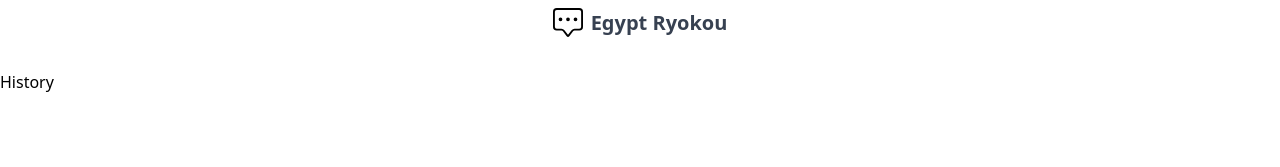
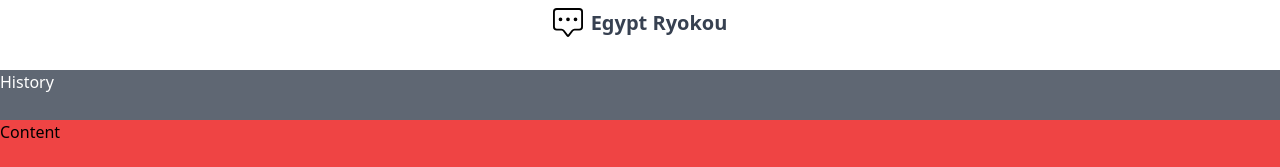
Before and after one commit to youssefmetwalli/TravelApp, a React (Create React App) app: page / in a window 1280 px wide. Shown: the part 1856-2023 px from the top of the page. Before the commit the page ends 1950 px from the top, so only its background shows below. Built offline with nearby package versions, Linux system fonts and the light colour scheme.

Commit message:
modification

```diff
--- a/src/pages/History.jsx
+++ b/src/pages/History.jsx
@@ -1,9 +1,16 @@
 import React from 'react'
 
 const History = () => {
-  return (
-    <div>History</div>
-  )
+    return (
+        <div>
+            <div className='flex justify-between w-full min-h-[50px] z-10 bg-gray-700/80 text-white'>
+                History
+            </div>
+            <div className=' bg-red-500 h-full min-h-[50px]'>
+                Content
+            </div>
+        </div>
+    )
 }
 
 export default History
```
